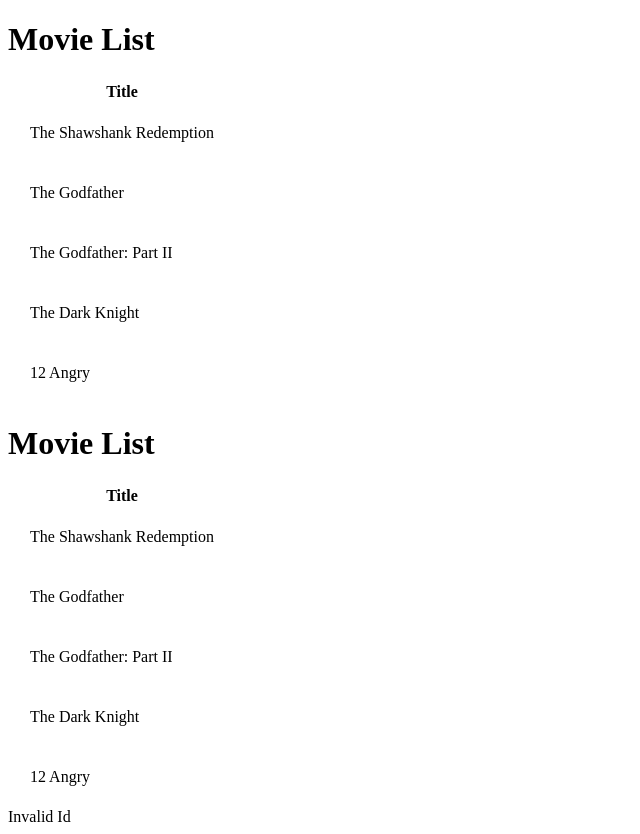
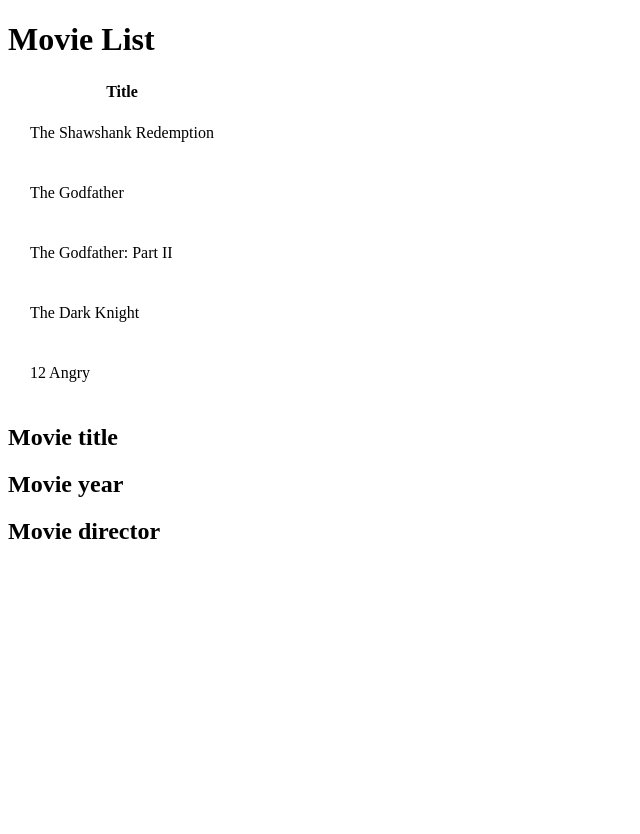
Before and after one commit to MayurgitHub14/Movie-Directory---Class-based-components-React-Handling-Side-Effects-Controlle---fk3zmicl5p68, a React app: page / in a window 1280 px wide. Both pictures are taken after a click on the element "The Shawshank Redemption". Shown: the whole page, without its empty margins (0-640 px from the left). After the commit the page ends 800 px from the top, so only its background shows below. Built offline with nearby package versions, Linux system fonts and the light colour scheme.

Commit message:
Update Movie.js

```diff
--- a/src/components/Movie.js
+++ b/src/components/Movie.js
@@ -1,25 +1,18 @@
-import React, {useState}from "react";
-import "../styles/App.css";
-import Movie from "./Movie";
-import MoviesList from "./MoviesList";
+import React from "react";
 
-const App = () => {
+class Movie extends React.Component {
+  render() {
 
-  const [val, setVal] = useState([])
-  function call(val){
-    setVal(val)
+    // If no movie is selected, show message - "Invalid Id".
+
+    return (
+      <div id="movie-banner">
+        <h2>Movie title</h2>
+        <h2>Movie year</h2>
+        <h2>Movie director</h2>
+      </div>
+    );
   }
-  // console.log(val.length===0)
+}
 
-  return (
-    <div id="main">
-      <h1>Movie List</h1>
-      <MoviesList function={call}/>
-      {
-        val.length===0 ? <div id="movies-banner">Invalid Id</div>: <Movie Movie_director={val.director} Movie_year={val.year}  Movie_title={val.title}/>
-      }
-    </div>
-  );
-};
-
-export default App;
+export default Movie;
```
